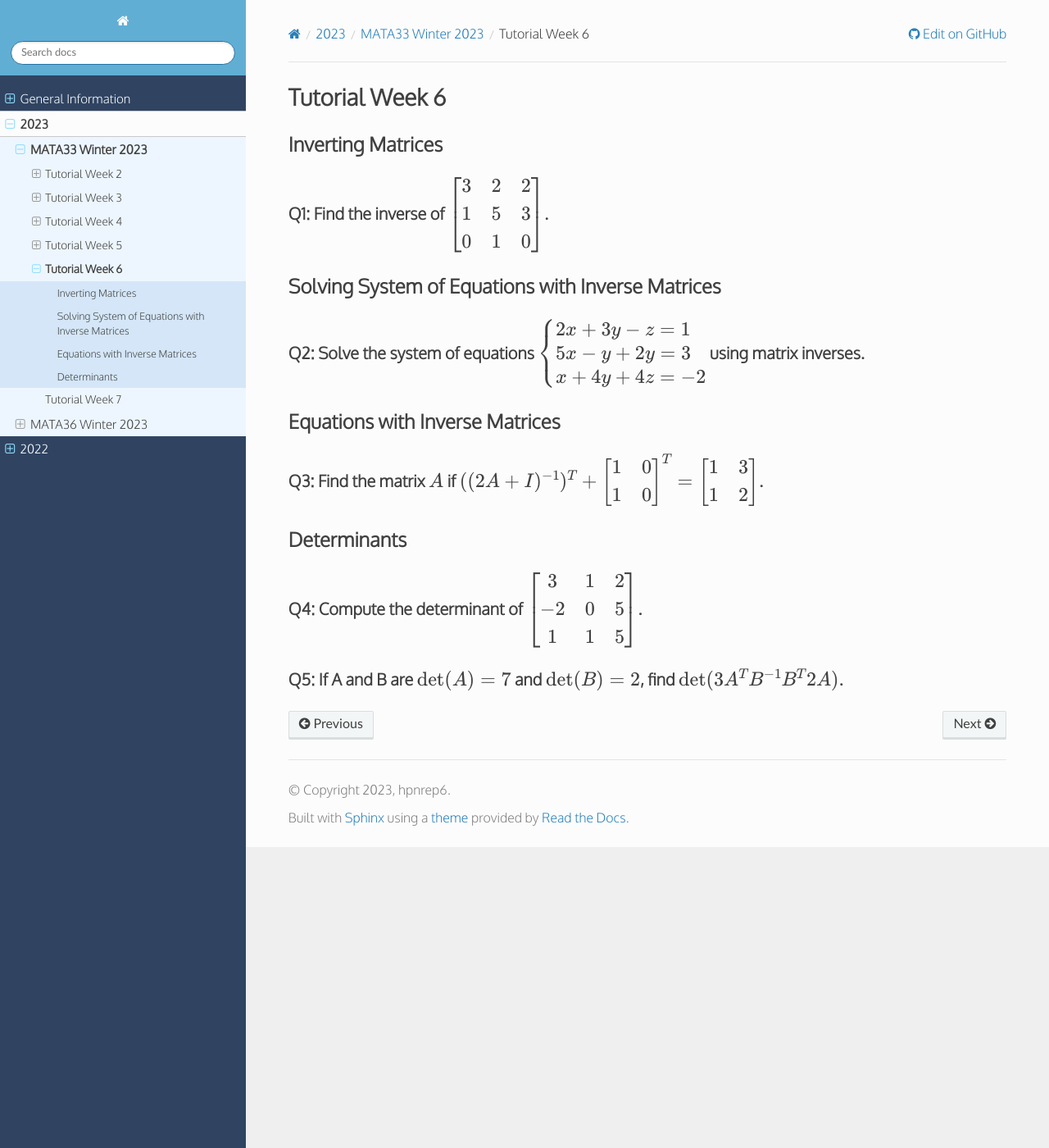
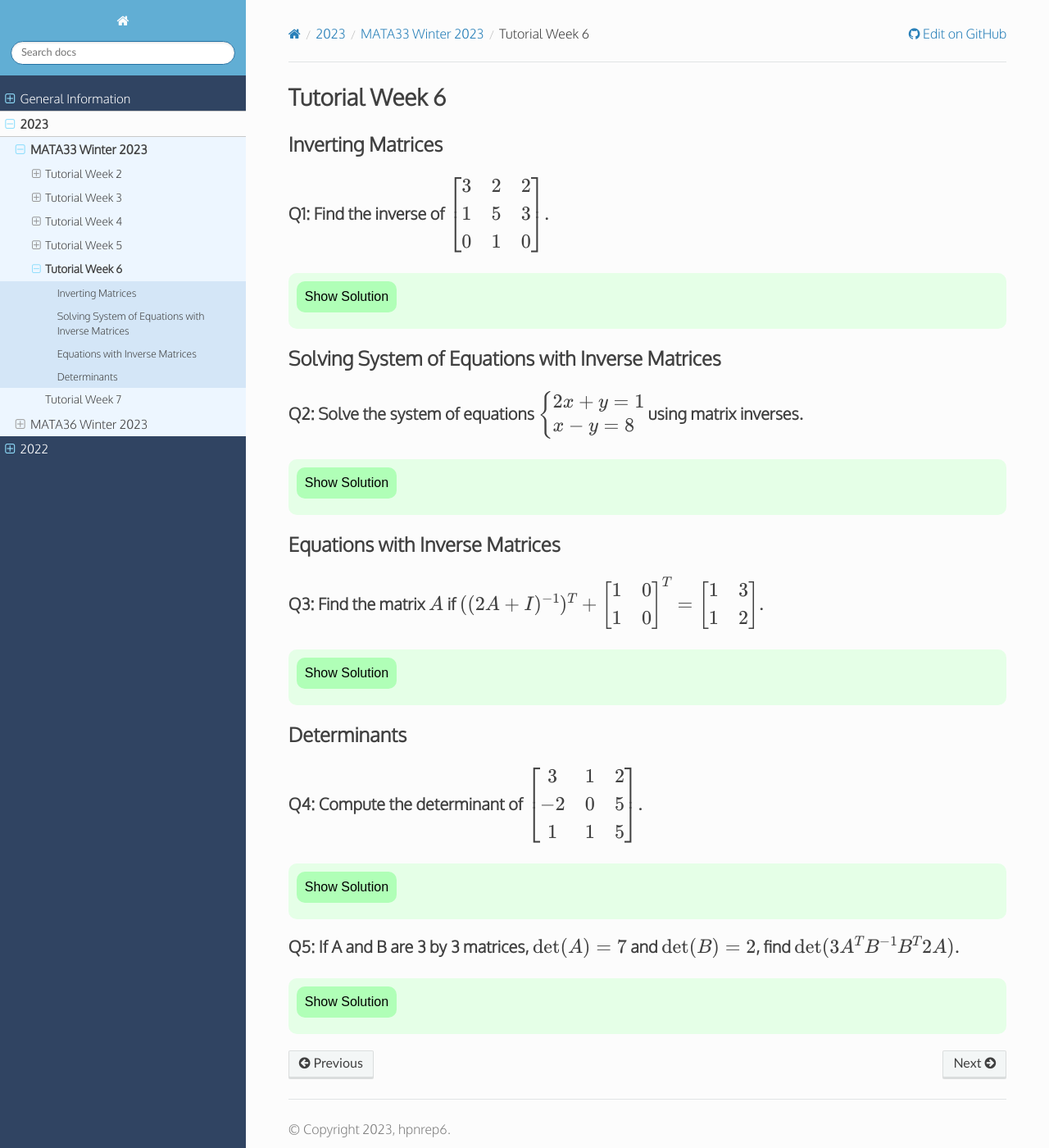
Before and after one commit to hpnrep6/t, a Sphinx documentation site: the page built from source/2023/mata33_winter/tutorial6.rst, in a window 1280 px wide and 1400 px high. Shown: the whole window at 82% size. Built offline with Sphinx 7.4.7 and the Read the Docs theme 2.0.0, drawn with Linux system fonts in a browser that asks for light colours.

Commit message:
Tutorial 6

```diff
--- a/source/2023/mata33_winter/tutorial6.rst
+++ b/source/2023/mata33_winter/tutorial6.rst
@@ -20,11 +20,40 @@
 Q1: Find the inverse of :math:`\begin{bmatrix} 3 & 2 & 2 \\ 1 & 5 & 3 \\ 0 & 1 & 0 \end{bmatrix}`.
 ~~~~~~~~~~~~~~~~~~~~~~~~~~~~~~~~~~~~~~~~~~~~~~~~~~~~~~~~~~~~~~~~~~~~~~~~~~~~~~~~~~~~~~~~~~~~~~~~~~
 
+.. raw:: html
+
+   <div class="answer-container">
+      <button onClick="toggleClicked(this)" class="show-answer-button">Show Solution</button>
+      <div class="answer">
+
+.. image:: ./images/t6/1.jpeg
+   :width: 700
+
+.. raw:: html
+
+        </div>
+    </div>
+
 Solving System of Equations with Inverse Matrices
 -------------------------------------------------
 
-Q2: Solve the system of equations :math:`\begin{cases} 2x + 3y - z = 1 \\ 5x - y + 2y = 3 \\ x + 4y + 4z = -2 \end{cases}` using matrix inverses.
-~~~~~~~~~~~~~~~~~~~~~~~~~~~~~~~~~~~~~~~~~~~~~~~~~~~~~~~~~~~~~~~~~~~~~~~~~~~~~~~~~~~~~~~~~~~~~~~~~~~~~~~~~~~~~~~~~~~~~~~~~~~~~~~~~~~~~~~~~~~~~~~~~
+Q2: Solve the system of equations :math:`\begin{cases} 2x + y = 1 \\ x - y = 8 \end{cases}` using matrix inverses.
+~~~~~~~~~~~~~~~~~~~~~~~~~~~~~~~~~~~~~~~~~~~~~~~~~~~~~~~~~~~~~~~~~~~~~~~~~~~~~~~~~~~~~~~~~~~~~~~~~~~~~~~~~~~~~~~~~~
+
+
+.. raw:: html
+
+   <div class="answer-container">
+      <button onClick="toggleClicked(this)" class="show-answer-button">Show Solution</button>
+      <div class="answer">
+
+.. image:: ./images/t6/2.jpeg
+   :width: 700
+
+.. raw:: html
+
+        </div>
+    </div>
 
 Equations with Inverse Matrices
 -------------------------------
@@ -32,11 +61,57 @@
 Q3: Find the matrix :math:`A` if :math:`((2A + I)^{-1})^T + \begin{bmatrix} 1 & 0 \\ 1 & 0 \end{bmatrix} ^T = \begin{bmatrix} 1 & 3 \\ 1 & 2 \end{bmatrix}`.
 ~~~~~~~~~~~~~~~~~~~~~~~~~~~~~~~~~~~~~~~~~~~~~~~~~~~~~~~~~~~~~~~~~~~~~~~~~~~~~~~~~~~~~~~~~~~~~~~~~~~~~~~~~~~~~~~~~~~~~~~~~~~~~~~~~~~~~~~~~~~~~~~~~~~~~~~~~~~~
 
+
+.. raw:: html
+
+   <div class="answer-container">
+      <button onClick="toggleClicked(this)" class="show-answer-button">Show Solution</button>
+      <div class="answer">
+
+.. image:: ./images/t6/3.jpeg
+   :width: 700
+
+.. raw:: html
+
+        </div>
+    </div>
+
 Determinants
 ------------
 
 Q4: Compute the determinant of :math:`\begin{bmatrix} 3 & 1 & 2 \\ -2 & 0 & 5 \\ 1 & 1 & 5 \end{bmatrix}`.
 ~~~~~~~~~~~~~~~~~~~~~~~~~~~~~~~~~~~~~~~~~~~~~~~~~~~~~~~~~~~~~~~~~~~~~~~~~~~~~~~~~~~~~~~~~~~~~~~~~~~~~~~~~~
 
-Q5: If A and B are :math:`\text{det}(A) = 7` and :math:`\text{det}(B) = 2`, find :math:`\text{det}(3A^TB^{-1}B^T2A)`.
-~~~~~~~~~~~~~~~~~~~~~~~~~~~~~~~~~~~~~~~~~~~~~~~~~~~~~~~~~~~~~~~~~~~~~~~~~~~~~~~~~~~~~~~~~~~~~~~~~~~~~~~~~~~~~~~~~~~~~
+
+.. raw:: html
+
+   <div class="answer-container">
+      <button onClick="toggleClicked(this)" class="show-answer-button">Show Solution</button>
+      <div class="answer">
+
+.. image:: ./images/t6/4.jpeg
+   :width: 700
+
+.. raw:: html
+
+        </div>
+    </div>
+
+
+Q5: If A and B are 3 by 3 matrices, :math:`\text{det}(A) = 7` and :math:`\text{det}(B) = 2`, find :math:`\text{det}(3A^TB^{-1}B^T2A)`.
+~~~~~~~~~~~~~~~~~~~~~~~~~~~~~~~~~~~~~~~~~~~~~~~~~~~~~~~~~~~~~~~~~~~~~~~~~~~~~~~~~~~~~~~~~~~~~~~~~~~~~~~~~~~~~~~~~~~~~~~~~~~~~~~~~~~~~~
+
+
+.. raw:: html
+
+   <div class="answer-container">
+      <button onClick="toggleClicked(this)" class="show-answer-button">Show Solution</button>
+      <div class="answer">
+
+.. image:: ./images/t6/5.jpeg
+   :width: 700
+
+.. raw:: html
+
+        </div>
+    </div>
```
Also changed, not shown: source/2023/mata36_winter/tutorial6.rst (+51 -4 lines), source/2023/mata33_winter/images/t6/1.jpeg (added), source/2023/mata33_winter/images/t6/2.jpeg (added), source/2023/mata33_winter/images/t6/3.jpeg (added), source/2023/mata33_winter/images/t6/4.jpeg (added), source/2023/mata33_winter/images/t6/5.jpeg (added), source/2023/mata36_winter/images/t6/1.jpeg (added), source/2023/mata36_winter/images/t6/2.jpeg (added), source/2023/mata36_winter/images/t6/3.jpeg (added).
